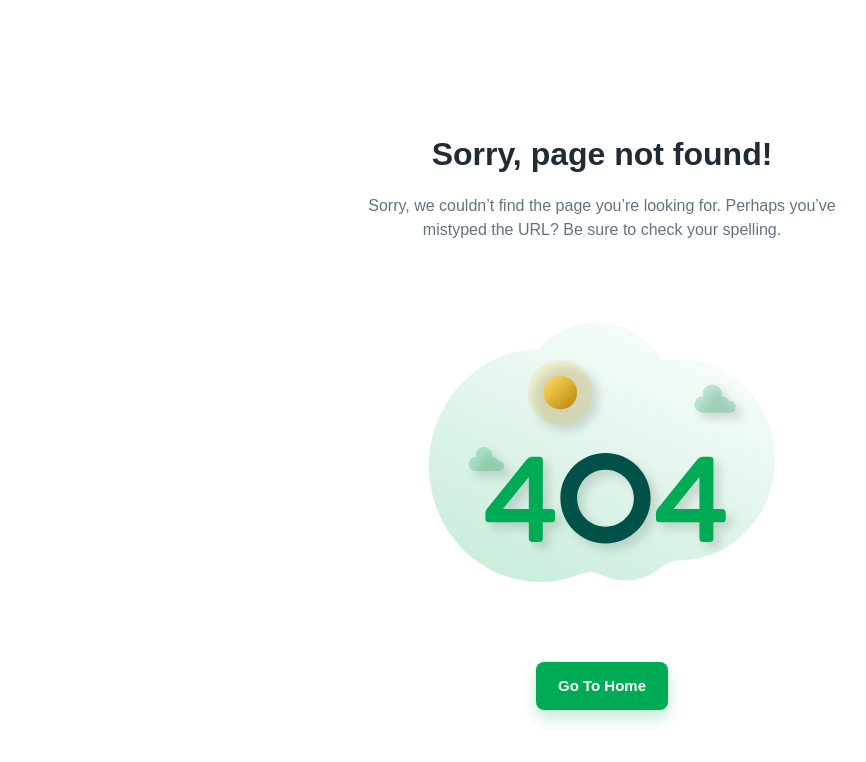
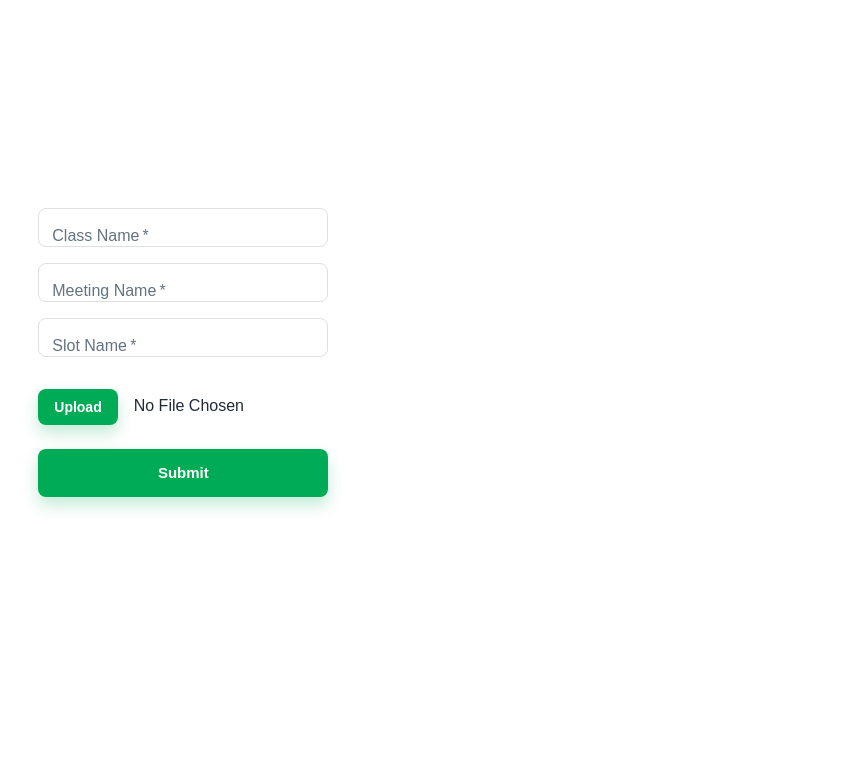
Before and after one commit to MASTERCHIEF011/Classly, a React (Create React App) app in the folder client/: page /videoAnalysis in a window 1280 px wide. Before the commit this address led to /404. Shown: the top 762 px of the page, without its empty margins (38-904 px from the left). Built offline with nearby package versions, Linux system fonts and the light colour scheme.

Commit message:
Add client side videoAnalysis functionality

```diff
--- a/client/package.json
+++ b/client/package.json
@@ -12,6 +12,7 @@
     "@iconify/react": "^3.0.1",
     "@mui/lab": "^5.0.0-alpha.47",
     "@mui/material": "^5.0.0",
+    "@mui/styles": "^5.1.0",
     "@mui/utils": "^5.0.0",
     "@popperjs/core": "2.9.1",
     "@tailwindcss/forms": "0.2.1",
--- /dev/null
+++ b/client/src/actions/videoAnalysis.js
@@ -0,0 +1,14 @@
+import * as api from '../api';
+import { SEND_VIDEO_DATA } from '../constants/actionTypes';
+
+export const sendvideodata = (formData) => async (dispatch) => {
+    try {
+        console.log(formData.getAll('file'), "bla")
+        const { data } = await api.sendVideoData(formData);
+        dispatch({ type: SEND_VIDEO_DATA, data });
+        //Just close modal-->no redirect
+        // history.push('/pitchAnalysisResult')
+    } catch (error) {
+        console.log(error);
+    }
+}
--- a/client/src/api/index.js
+++ b/client/src/api/index.js
@@ -18,12 +18,12 @@ export const signUp = (formData) => API.post('/user/signup', formData);
 // export const getAnalysis = (formData) => API.post('/analysis/interviewAnalysisResult', formData)
 // export const stopAnalysis = (connectionId) => API.get(`/analysis/stopInterviewAnalysis/${connectionId}`)
 
-// //---------------Pitch Analysis axios APIs------------//
-// export const sendVideoData = (formData) => API.post('/analysis/pitchAnalysis/sendVideoData', formData, {
-//     headers: {
-//         "Content-Type": "multipart/form-data"
-//     }
-// })
+// //---------------Video Analysis axios APIs------------//
+export const sendVideoData = (formData) => API.post('/analysis/videoAnalysis/sendVideoData', formData, {
+    headers: {
+        "Content-Type": "multipart/form-data"
+    }
+})
 // export const getComparisonData = (conversationId1, conversationId2) => API.get(`/analysis/pitchAnalysis/getComparisonData/${conversationId1}/${conversationId2}`)
 // export const getConversationList = () => API.get('/analysis/pitchAnalysis/getConversationList');
 // export const fetchAnalysisResult = (conversationId) => API.get(`/analysis/pitchAnalysis/fetchAnalysisResult/${conversationId}`);
--- /dev/null
+++ b/client/src/components/Analysis/VideoAnalysis.js
@@ -0,0 +1,88 @@
+import React, { useState } from 'react'
+import { useDispatch, useSelector } from 'react-redux';
+
+import { sendvideodata } from '../../actions/videoAnalysis'
+import { Typography, TextField, Button, Grid, Paper, CircularProgress, Fab } from '@mui/material';
+
+import useStyles from './styles';
+
+
+
+const VideoAnalysis = () => {
+    const dispatch = useDispatch();
+    const classes = useStyles();
+    const [formData, setFormData] = useState({ meetingName: "", slotName: "", className: "", fileName: "video.mp4", file: null, })
+    const [isSubmit, setIsSubmit] = useState(false)
+    const [selectedFileName, setSelectedFileName] = useState("");
+
+    const [isResponse, setIsResponse] = useState(false)
+    const handleSubmit = (e) => {
+        e.preventDefault()
+        const data = new FormData();
+        data.append('meetingName', formData.meetingName)
+        data.append('slotName', formData.slotName)
+        data.append('className', formData.className)
+        console.log(formData.meetingName, "iiiiiiiiiiiiiiiii")
+        data.append('fileName', formData.fileName)
+        data.append('file', formData.file);
+        dispatch(sendvideodata(data))
+        setIsSubmit(true)
+    }
+
+    const handleChange = (e) => {
+        setFormData({ ...formData, [e.target.name]: e.target.value })
+    }
+    const handleUploadClick = (event) => {
+        var newFile = (event.target.files[0] === undefined) ? null : event.target.files[0];
+        var newFileName = (event.target.files[0] === undefined) ? "" : event.target.files[0].name;
+        setFormData({ ...formData, file: newFile, fileName: newFileName });
+        setSelectedFileName(newFileName);
+    };
+
+    const spinner = <div style={{ alignContent: 'center', textAlign: 'center', justifyContent: 'center', marginTop: '8rem' }}>
+        <CircularProgress />
+        <Typography variant="body1" style={{ display: 'block', textAlign: 'center', marginTop: '2rem' }}>Analyzing Video!</Typography>
+    </div>
+    return (
+        <>
+            <Grid container component="main" className={classes.root}>
+                <Grid item xs={4} className={classes.leftGrid}>
+                    {isSubmit ? spinner :
+                        <div className={classes.paper}>
+                            <form onSubmit={handleSubmit} className={classes.form}>
+                                <TextField className={classes.input} name='className' value={formData.className} onChange={handleChange} variant="outlined" required fullWidth label='Class Name' />
+                                <TextField className={classes.input} name='meetingName' value={formData.meetingName} onChange={handleChange} variant="outlined" required fullWidth label='Meeting Name' />
+                                <TextField className={classes.input} name='slotName' value={formData.slotName} onChange={handleChange} variant="outlined" required fullWidth label='Slot Name' />
+                                <Typography style={{ marginLeft: '13rem', fontSize: '30px' }} className={classes.submit} fullWidth></Typography>
+
+                                <>
+                                    <input
+                                        type="file"
+                                        accept="video/*"
+                                        style={{ display: 'none' }}
+                                        id="contained-button-file"
+                                        onChange={handleUploadClick}
+
+                                    />
+                                    <label htmlFor="contained-button-file" className={classes.input}>
+                                        <Button variant="contained" color="primary" component="span">
+                                            Upload
+                                        </Button>
+
+                                    </label>
+                                    <input type='hidden' name="fileName" value={formData.fileName} onChange={handleChange} ></input>
+                                    {selectedFileName === "" ? <Typography component="span" className={classes.input}>No File Chosen</Typography> :
+                                        <Typography component="span" className={classes.input}>{selectedFileName}</Typography>}
+                                </>
+                                <Button style={{ marginLeft: '0.5rem' }} variant='contained' color='primary' size='large' type='submit' className={classes.submit} fullWidth>Submit</Button>
+
+                            </form>
+                        </div>
+                    }
+                </Grid>
+            </Grid>
+        </>
+    )
+}
+
+export default VideoAnalysis;
--- /dev/null
+++ b/client/src/components/Analysis/styles.js
@@ -0,0 +1,46 @@
+import { makeStyles } from '@mui/styles';
+
+export default makeStyles((theme) => ({
+    root: {
+        height: '100vh',
+    },
+    paper: {
+        margin: theme.spacing(8, 4),
+        display: 'flex',
+        flexDirection: 'column',
+        alignItems: 'center',
+    },
+    leftGrid: {
+        marginTop: '8rem',
+        width: '40%',
+    },
+    rightGrid: {
+        textAlign: 'center',
+        justifyContent: 'center',
+        width: '60%',
+        padding: '5rem',
+        paddingTop: '10rem',
+        // marginLeft: '2rem,
+        borderWidth: '1px',
+        borderStyle: 'solid',
+        borderImage: 'linear-gradient(to top, #e2e2e2, #c2c2c2, #e2e2e2)',
+        borderImageSlice: 1,
+        borderBottom: 'none',
+        borderTop: 'none',
+        borderRight: 'none'
+    },
+    form: {
+        width: '80%', // Fix IE 11 issue.
+        marginTop: theme.spacing(1),
+    },
+    input: {
+        margin: '0.5rem'
+    },
+    text: {
+        marginTop: '2rem',
+
+    },
+    submit: {
+        margin: theme.spacing(3, 0, 2),
+    }
+}));
--- a/client/src/reducers/index.js
+++ b/client/src/reducers/index.js
@@ -1,7 +1,9 @@
 import { combineReducers } from 'redux';
 import auth from './auth';
 import videoCall from './videoCall'
+import videoAnalysis from './videoAnalysis'
 export default combineReducers({
     auth,
     videoCall,
+    videoAnalysis
 });
--- /dev/null
+++ b/client/src/reducers/videoAnalysis.js
@@ -0,0 +1,14 @@
+import { SEND_VIDEO_DATA } from '../constants/actionTypes';
+
+const videoAnalysisReducer = (state = { videoAnalysisData: null, conversationData: {}, }, action) => {
+    switch (action.type) {
+        case SEND_VIDEO_DATA:
+            localStorage.setItem('videoAnalysisData', JSON.stringify({ ...action?.data }));
+            return { ...state, conversationData: action?.data };
+
+        default:
+            return state;
+    }
+};
+
+export default videoAnalysisReducer;
--- a/client/src/routes.js
+++ b/client/src/routes.js
@@ -14,6 +14,7 @@ import User from './pages/User';
 import NotFound from './pages/Page404';
 import JoinRoom from './components/VideoCall/JoinRoom';
 import VideoCall from './components/VideoCall/VideoCall';
+import VideoAnalysis from './components/Analysis/VideoAnalysis';
 
 
 // ----------------------------------------------------------------------
@@ -41,7 +42,8 @@ const Router = () => {
         { path: '/', element: <LandingPage /> },
         { path: '*', element: <Navigate to="/404" /> },
         { path: 'joinroom', element: <JoinRoom /> },
-        { path: 'video/:id', element: <VideoCall /> }
+        { path: 'video/:id', element: <VideoCall /> },
+        { path: 'videoAnalysis', element: <VideoAnalysis /> }
       ]
     },
     { path: '*', element: <Navigate to="/404" replace /> }
```
Also changed, not shown: 1 other file (tests, documents, lock files or other folders).
